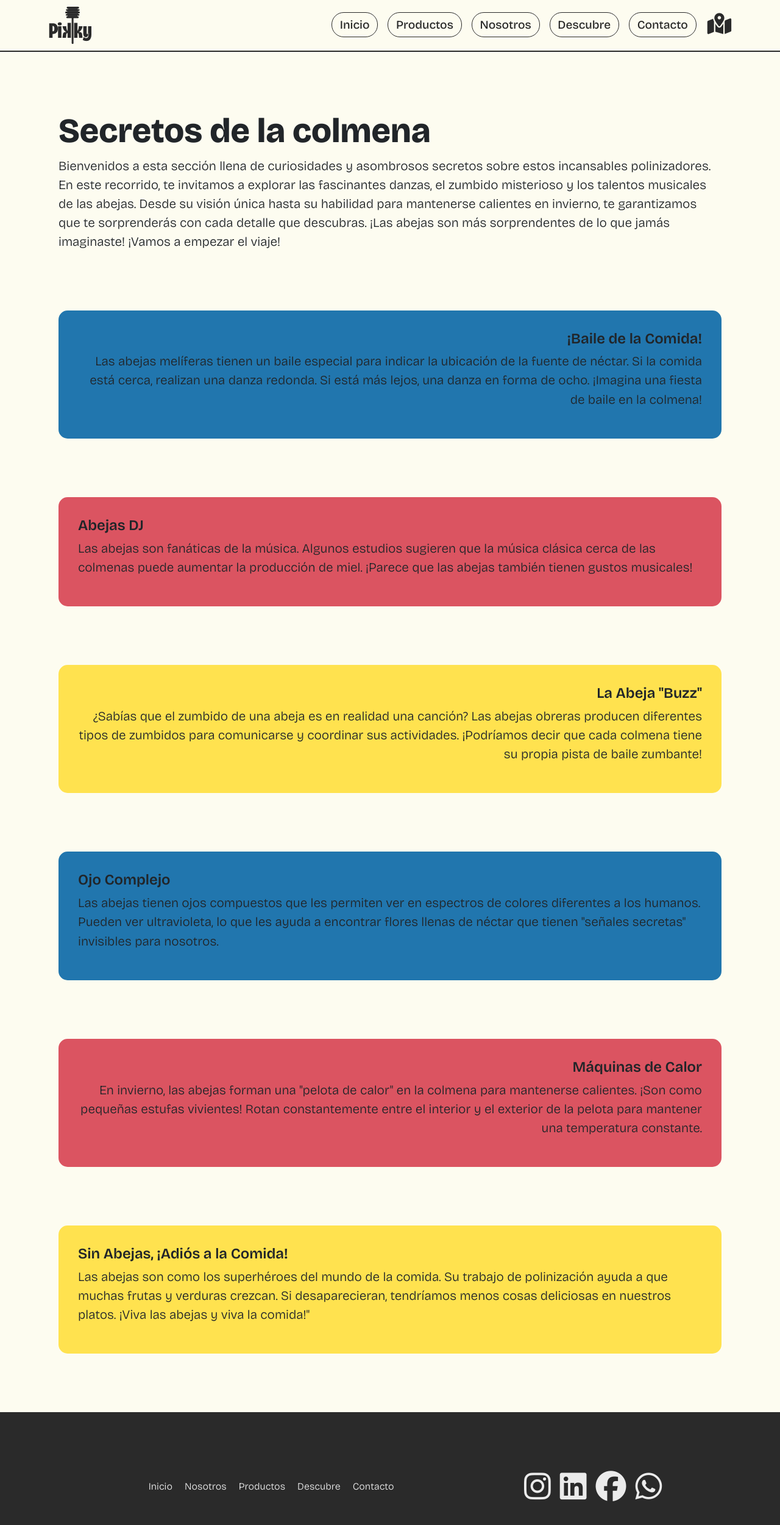
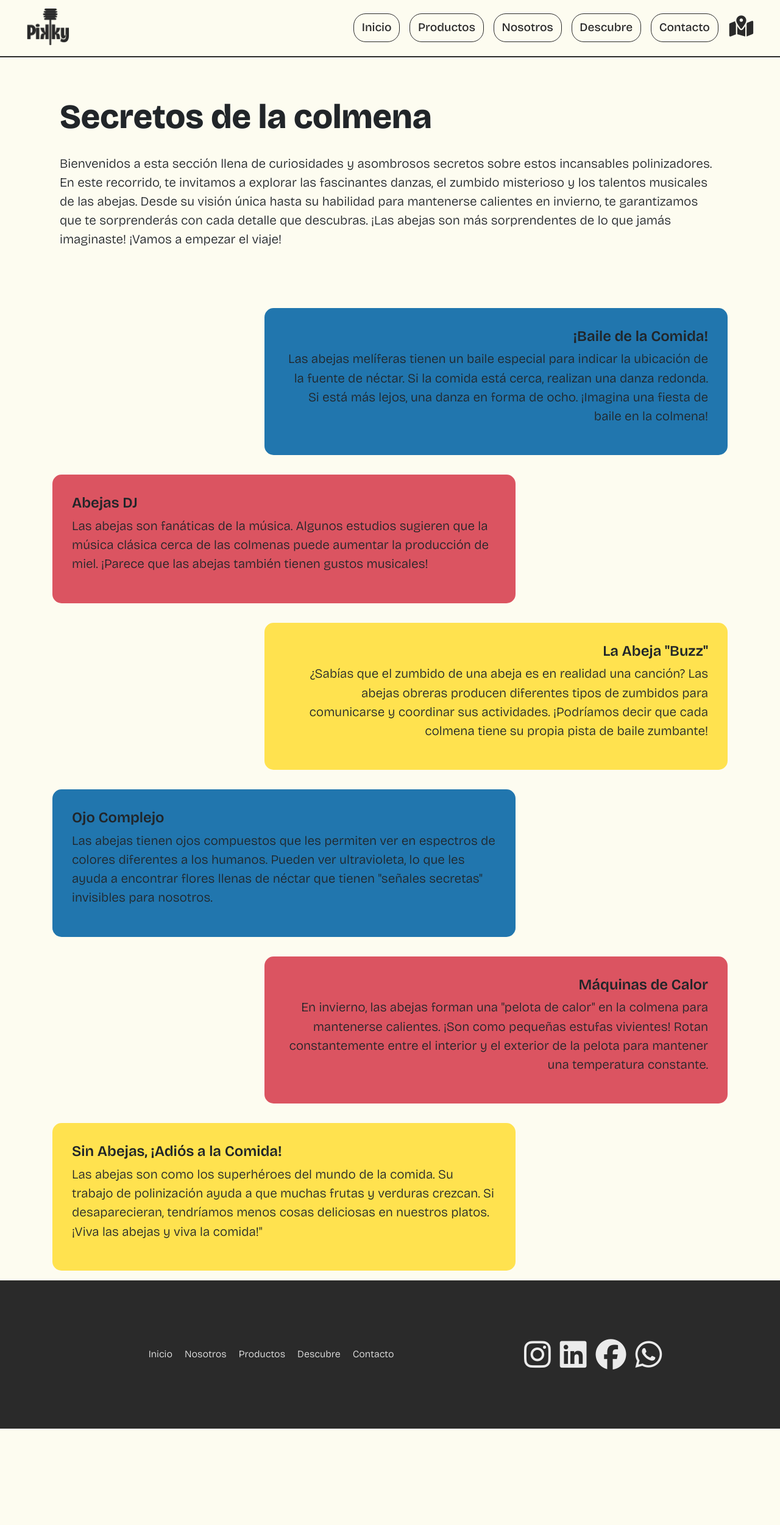
Before and after one commit to valenlj/proyecto_coder, a plain HTML site: page pages/descubre.html in a window 1280 px wide. Shown: the whole page at 61% size. After the commit the page ends 2342 px from the top, so only its background shows below. Drawn offline with nearby package versions, Linux system fonts and the light colour scheme; files that its build step writes are made by us from their sources.

Commit message:
Diseño responsive de Descubre; Finalizado

```diff
--- a/css/estilos.css
+++ b/css/estilos.css
@@ -665,7 +665,10 @@ main{
 
 /**Página descubre**/
 .descubre__main__div{
-    margin: 6rem;
+    margin: 4rem 1rem;
+    display: flex;
+    flex-direction: column;
+    gap: 20px;
     text-align: left;
 }
 .descubre__main__article__one{
@@ -677,7 +680,7 @@ main{
     align-items: flex-end;
     flex-wrap: wrap;
     flex-direction: column;
-    margin: 6rem;
+    margin: 1rem;
 }
 .descubre__main__article__two{
     background-color: #DB5461;
@@ -686,7 +689,7 @@ main{
     border-radius: 15px;
     display: flex;
     flex-wrap: wrap;
-    margin: 6rem;
+    margin: 1rem;
 }
 .descubre__main__article__three{
     background-color: #FFE24F;
@@ -697,7 +700,7 @@ main{
     align-items: flex-end;
     flex-wrap: wrap;
     flex-direction: column;
-    margin: 6rem;
+    margin: 1rem;
 }
 .descubre__main__article__four{
     background-color: #2176AE;
@@ -706,7 +709,7 @@ main{
     border-radius: 15px;
     display: flex;
     flex-wrap: wrap;
-    margin: 6rem;
+    margin: 1rem;
 }
 .descubre__main__article__five{
     background-color: #DB5461;
@@ -717,7 +720,7 @@ main{
     align-items: flex-end;
     flex-wrap: wrap;
     flex-direction: column;
-    margin: 6rem;
+    margin: 1rem;
 }
 .descubre__main__article__six{
     background-color: #FFE24F;
@@ -726,7 +729,7 @@ main{
     border-radius: 15px;
     display: flex;
     flex-wrap: wrap;
-    margin: 6rem;
+    margin: 1rem;
 }
 
 /**Página de contacto**/
--- a/pages/descubre.html
+++ b/pages/descubre.html
@@ -4,67 +4,102 @@
         <meta charset="UTF-8">
         <meta name="viewport" content="width=device-width, initial-scale=1.0">
         <title>Descubre | Pikki</title>
-        <link rel="stylesheet" href="./css/bootstrap.min.css">
+        <link rel="stylesheet" href="../css/bootstrap.min.css">
         <link rel="stylesheet" href="../css/estilos.css">
         <script src="https://kit.fontawesome.com/a018ebfa3e.js" crossorigin="anonymous"></script>
     </head>
     <body>
-        <header>
+        <header class="container-fluid">
+            <div class="escritorio header__nav">
                 <nav class="header__nav">
                     <div class="header__nav__div__left">
                         <a href="../index.html">
-                        <img src="../assets/img/logocuatro.png" alt="Logo">
+                            <img class="header__nav__div__left__a__img" src="../assets/img/logocuatro.png" alt="Logo">
                         </a>
                     </div>
                     <ul class="header__nav__div__ul__right">
-                    <li><a class="jet header__nav__ul__list font-nav" href="../index.html">Inicio</a></li>
-                    <li><a class="jet header__nav__ul__list font-nav" href="productos.html">Productos</a></li>
-                    <li><a class="jet header__nav__ul__list font-nav" href="nosotros.html">Nosotros</a></li>
-                    <li><a class="jet header__nav__ul__list font-nav" href="#">Descubre</a></li>
-                    <li><a class="jet header__nav__ul__list font-nav" href="contacto.html">Contacto</a></li>
+                        <li class="header__nav__ul__list"><a class="jet header__nav__ul__list__a font-nav" href="../index.html">Inicio</a></li>
+                        <li class="header__nav__ul__list"><a class="jet header__nav__ul__list__a font-nav" href="productos.html">Productos</a></li>
+                        <li class="header__nav__ul__list"><a class="jet header__nav__ul__list__a font-nav" href="nosotros.html">Nosotros</a></li>
+                        <li class="header__nav__ul__list"><a class="jet header__nav__ul__list__a font-nav" href="#">Descubre</a></li>
+                        <li class="header__nav__ul__list"><a class="jet header__nav__ul__list__a font-nav" href="contacto.html">Contacto</a></li>
                     </ul>
                     <div class="header__nav__div__right">
-                    <a href="../index.html#sectionpuntos">
+                        <a href="#puntosdeventa ">
                             <i class="fa-solid fa-map-location-dot icon"></i>
                         </a>
                     </div>
                 </nav>
+            </div>
+            <div class="celular">
+                <nav class="navbar navbar-expand-lg navbar-light cream">
+                    <div class="container">
+                      <a class="navbar-brand" href="../index.html">
+                        <img src="../assets/img/logocuatro.png" width="100" alt="Logo">
+                      </a>
+                      <button class="navbar-toggler" type="button" data-bs-toggle="collapse" data-bs-target="#navbarSupportedContent" aria-controls="navbarSupportedContent" aria-expanded="false" aria-label="Toggle navigation">
+                        <span class="navbar-toggler-icon"></span>
+                      </button>
+                      <div class="collapse navbar-collapse" id="navbarSupportedContent">
+                        <ul class="navbar-nav me-auto mb-2 mb-lg-0">
+                          <li class="nav-item"><a class="nav-link active" aria-current="page" href="../index.html">Inicio</a></li>
+                          <li class="nav-item"><a class="nav-link" href="productos.html">Productos</a></li>
+                          <li class="nav-item"><a class="nav-link" href="nosotros.html">Nosotros</a></li>
+                          <li class="nav-item"><a class="nav-link" href="#">Descubre</a></li>
+                          <li class="nav-item"><a class="nav-link" href="contacto.html">Contacto</a></li>
+                        </ul>
+                      </div>
+                    </div>
+                  </nav>
+            </div>
         </header>
-        <main>
+        <main class="container">
             <div class="descubre__main__div">
                 <h1 class="title">Secretos de la colmena</h1>
                 <p class="text">Bienvenidos a esta sección llena de curiosidades y asombrosos secretos sobre estos incansables polinizadores. En este recorrido, te invitamos a explorar las fascinantes danzas, el zumbido misterioso y los talentos musicales de las abejas. Desde su visión única hasta su habilidad para mantenerse calientes en invierno, te garantizamos que te sorprenderás con cada detalle que descubras. ¡Las abejas son más sorprendentes de lo que jamás imaginaste! ¡Vamos a empezar el viaje!</p>
             </div>
-            <article class="descubre__main__article__one">
+            <div class="row justify-content-xl-end justify-content-xs-center">
+                <article class="descubre__main__article__one col-xl-8 col-xs-12">
                     <img src="" alt="">
                     <h2 class="d-text">¡Baile de la Comida!</h2>
                     <p class="text">Las abejas melíferas tienen un baile especial para indicar la ubicación de la fuente de néctar. Si la comida está cerca, realizan una danza redonda. Si está más lejos, una danza en forma de ocho. ¡Imagina una fiesta de baile en la colmena!</p>
                 </article>
-            <article class="descubre__main__article__two">
+            </div>
+            <div class="row justify-content-xl-start justify-content-xs-center">
+                <article class="descubre__main__article__two col-xl-8 col-xs-12">
                     <img src="" alt="">
                     <h2 class="d-text">Abejas DJ</h2>
                     <p class="text">Las abejas son fanáticas de la música. Algunos estudios sugieren que la música clásica cerca de las colmenas puede aumentar la producción de miel. ¡Parece que las abejas también tienen gustos musicales!</p>
                 </article>
-            <article class="descubre__main__article__three">
+            </div>
+            <div class="row justify-content-xl-end justify-content-xs-center">
+                <article class="descubre__main__article__three col-xl-8 col-xs-12">
                     <img src="" alt="">
                     <h2 class="d-text">La Abeja "Buzz"</h2>
                     <p class="text">¿Sabías que el zumbido de una abeja es en realidad una canción? Las abejas obreras producen diferentes tipos de zumbidos para comunicarse y coordinar sus actividades. ¡Podríamos decir que cada colmena tiene su propia pista de baile zumbante!</p>
                 </article>
-            <article class="descubre__main__article__four">
+            </div>
+            <div class="row justify-content-xl-start justify-content-xs-center">
+                <article class="descubre__main__article__four col-xl-8 col-xs-12">
                     <img src="" alt="">
                     <h2 class="d-text">Ojo Complejo</h2>
                     <p class="text">Las abejas tienen ojos compuestos que les permiten ver en espectros de colores diferentes a los humanos. Pueden ver ultravioleta, lo que les ayuda a encontrar flores llenas de néctar que tienen "señales secretas" invisibles para nosotros.</p>
                 </article>
-            <article class="descubre__main__article__five">
+            </div>
+            <div class="row justify-content-xl-end justify-content-xs-center">
+                <article class="descubre__main__article__five col-xl-8 col-xs-12">
                     <img src="" alt="">
                     <h2 class="d-text">Máquinas de Calor</h2>
                     <p class="text">En invierno, las abejas forman una "pelota de calor" en la colmena para mantenerse calientes. ¡Son como pequeñas estufas vivientes! Rotan constantemente entre el interior y el exterior de la pelota para mantener una temperatura constante.</p>
                 </article>
-            <article class="descubre__main__article__six">
+            </div>
+            <div class="row justify-content-xl-start justify-content-xs-center">
+                <article class="descubre__main__article__six col-xl-8 col-xs-12">
                     <img src="" alt="">
                     <h2 class="d-text">Sin Abejas, ¡Adiós a la Comida!</h2>
                     <p class="text">Las abejas son como los superhéroes del mundo de la comida. Su trabajo de polinización ayuda a que muchas frutas y verduras crezcan. Si desaparecieran, tendríamos menos cosas deliciosas en nuestros platos. ¡Viva las abejas y viva la comida!"</p>
                 </article>
+            </div>
         </main>
         <footer>
             <nav class="footer__nav">
@@ -83,6 +118,6 @@
                 </div>
             </nav>
         </footer>
-        <script src="./js/bootstrap.bundle.min.js"></script>
+        <script src="../js/bootstrap.bundle.min.js"></script>
     </body>
 </html>
```
Lines whose indentation alone changed are shown as unchanged.
